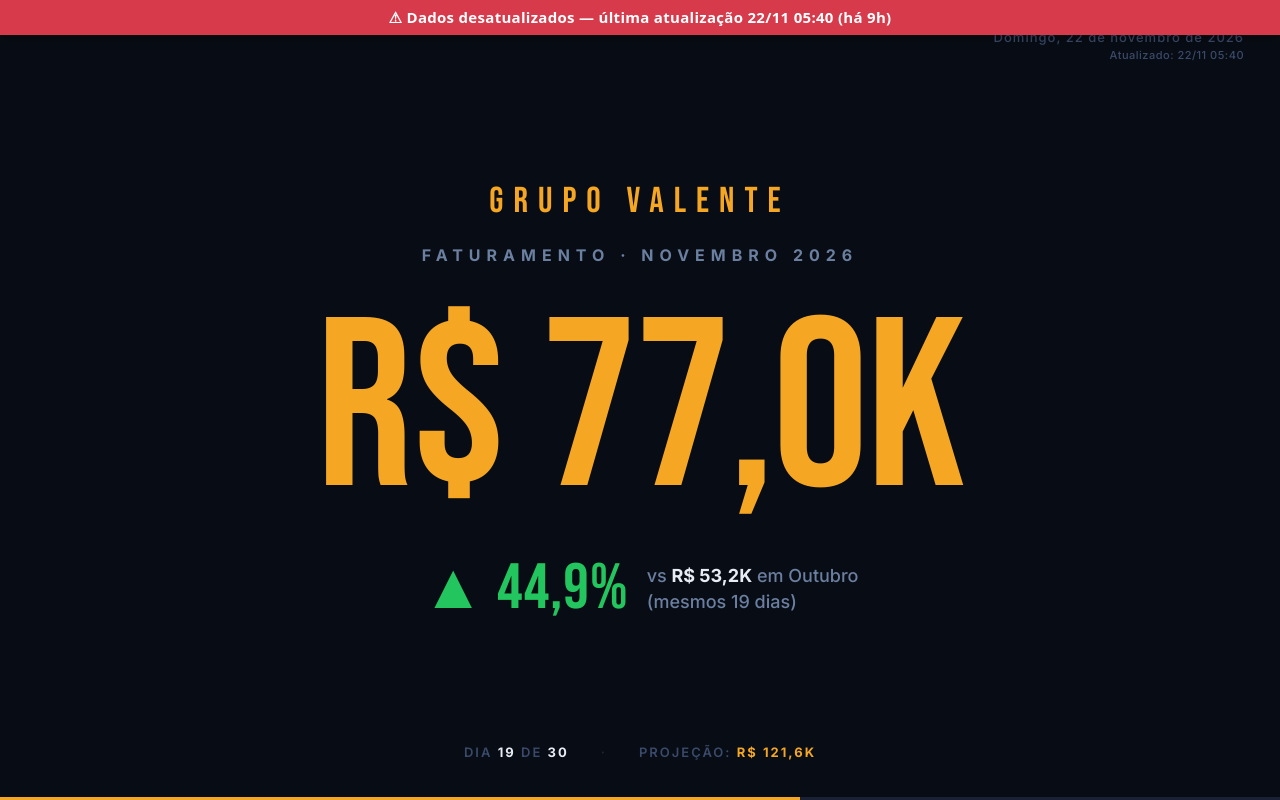
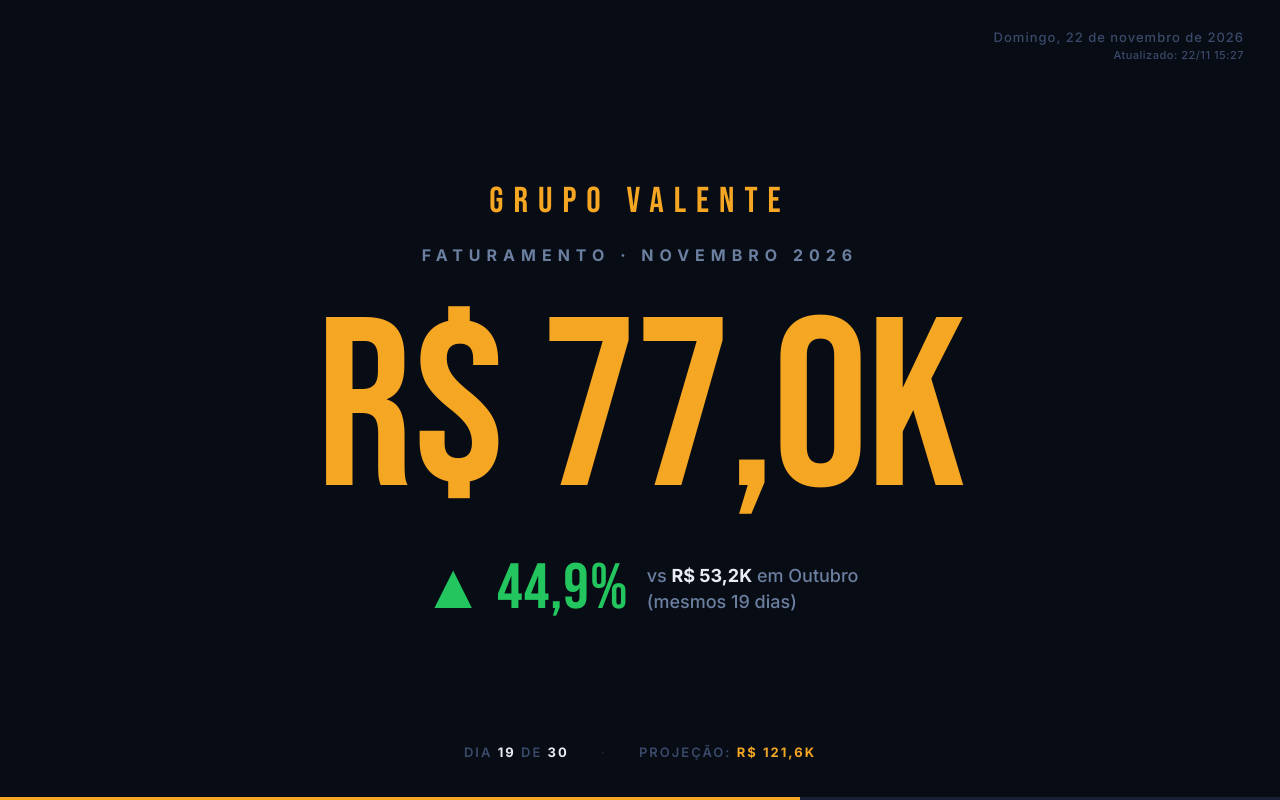
Before and after one commit to gvdashboard-web/dashboard-grupo-valente, a plain HTML site: page index.html in a window 1280 px wide. Drawn offline with nearby package versions, Linux system fonts and the light colour scheme.

Commit message:
Atualizacao automatica via API Conta Azul — 2026-11-22 19:28 UTC

```diff
--- a/index.html
+++ b/index.html
@@ -1326,8 +1326,8 @@
 
 
 const D = {
-  atualizado_em: "22/11 05:40",
-  atualizado_em_iso: "2026-11-22T05:40:04-04:00",
+  atualizado_em: "22/11 15:27",
+  atualizado_em_iso: "2026-11-22T15:27:52-04:00",
   hoje: "2026-11-20",
   dias_corridos_passados: 19,
   dias_corridos_total: 30,
```
